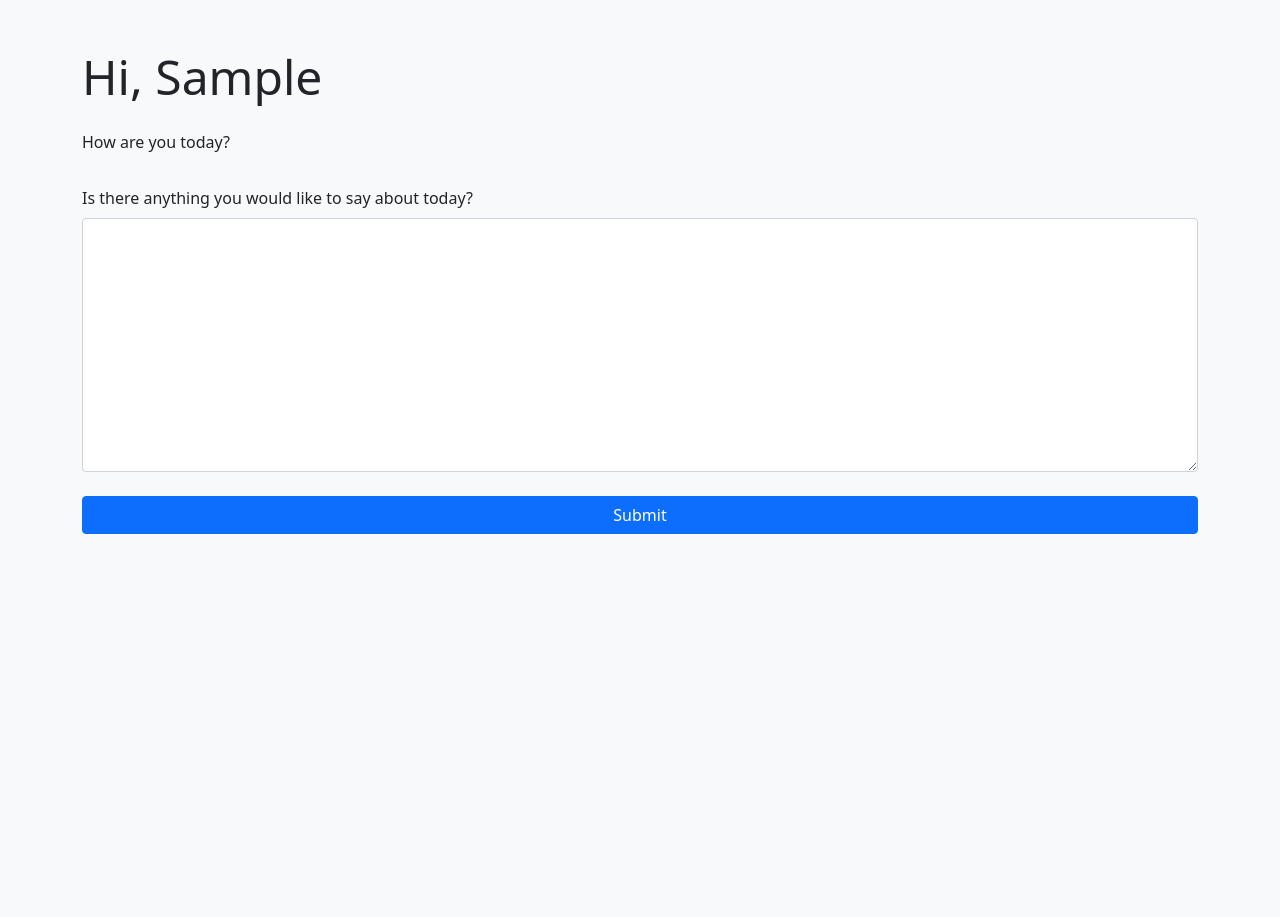
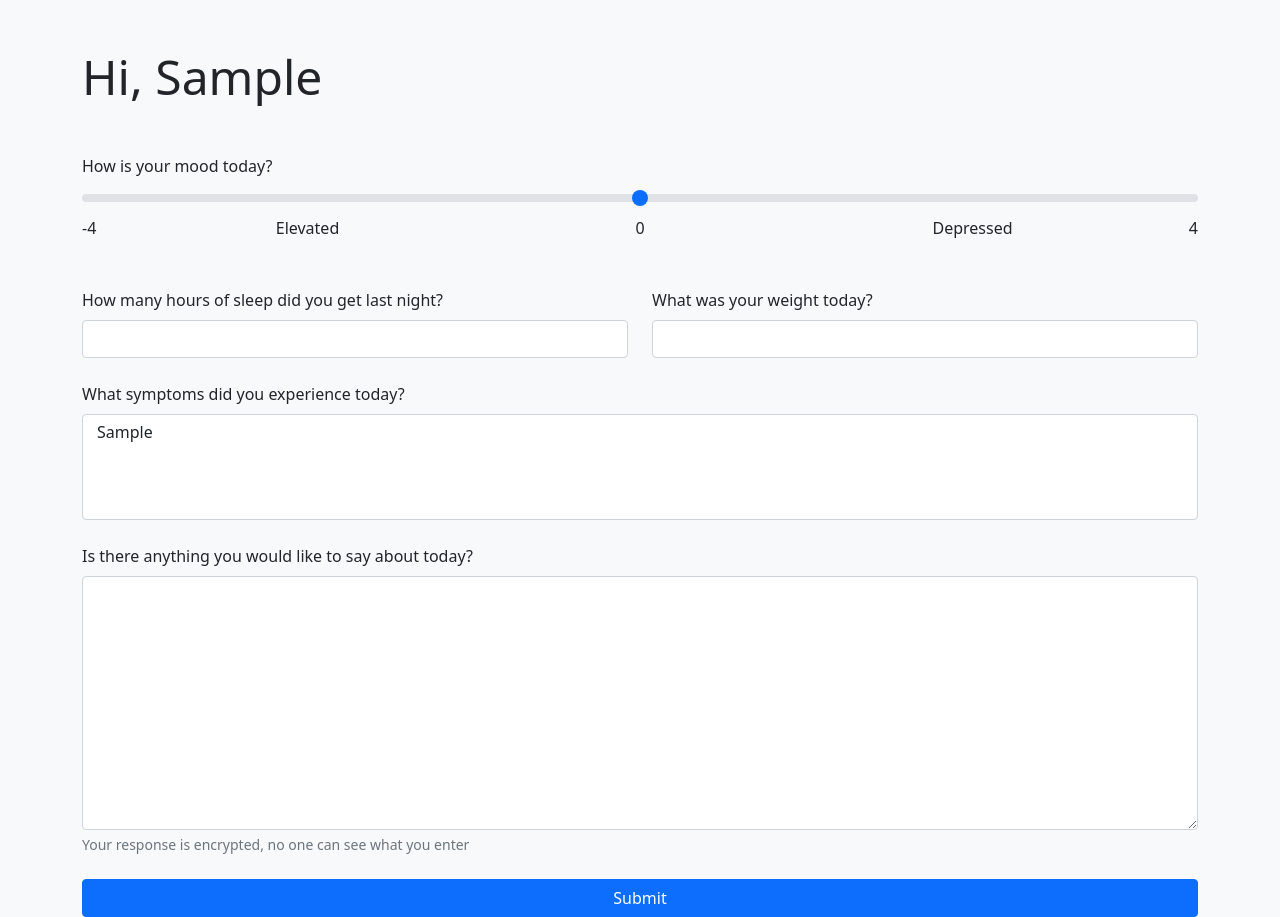
Before and after one commit to RCoff/Mental-Health-Sidekick, a Django app: template templates/response_form.html in a window 1280 px wide. Before the commit the page ends 534 px from the top, so only its background shows below. Run offline with Django 3.2, Linux system fonts and the light colour scheme; tables that the repository leaves empty hold one stand-in row (values such as "Sample post"); the template is opened without the code that fills it: values that come from a table or form of the project are taken from there, most other values are stand-ins (such as "Sample title", 1, 10 or a date in 2020).

Commit message:
Add new fields to interface

```diff
--- a/templates/response_form.html
+++ b/templates/response_form.html
@@ -7,19 +7,68 @@
 
 {% block content %}
     <div class="container-sm mt-5">
-    <div class="mb-4">
+        <div class="mb-5">
             <h1 class="display-5">Hi, {{ user_first_name }}</h1>
         </div>
         <form action="{% url 'form-uuid' survey_id %}" method="post">
             {% csrf_token %}
-        <div class="mb-4">
-            <label for="{{ form.response.id_for_label }}" class="form-label">How are you today?</label>
-            {{ form.response }}
+            <div class="mb-5">
+                <label for="{{ form.mood_response.id_for_label }}" class="form-label">How is your mood today?</label>
+                {{ form.mood_response }}
+                <div class="row">
+                    <div class="col-1 text-start">
+                        -4
+                    </div>
+                    <div class="col-3 text-center">
+                        Elevated
+                    </div>
+                    <div class="col-4 text-center">
+                        0
+                    </div>
+                    <div class="col-3 text-center">
+                        Depressed
+                    </div>
+                    <div class="col-1 text-end">
+                        4
+                    </div>
+                </div>
+{#                <datalist id="mood-steps">#}
+{#                    <option>-4</option>#}
+{#                    <option>-3</option>#}
+{#                    <option>-2</option>#}
+{#                    <option>-1</option>#}
+{#                    <option>0</option>#}
+{#                    <option>1</option>#}
+{#                    <option>2</option>#}
+{#                    <option>3</option>#}
+{#                    <option>4</option>#}
+{#                </datalist>#}
+            </div>
+            <div class="row">
+                <div class="col-6 mb-4">
+                    <label for="{{ form.hours_slept.id_for_label }}" class="form-label">How many hours of sleep did you
+                        get last night?</label>
+                    {{ form.hours_slept }}
+                </div>
+                <div class="col-6 mb-4">
+                    <label for="{{ form.daily_weight.id_for_label }}" class="form-label">What was your weight
+                        today?</label>
+                    {{ form.daily_weight }}
+                </div>
             </div>
             <div class="mb-4">
-            <label for="{{ form.test_response.id_for_label }}" class="form-label">Is there anything you would like to
+                <label for="{{ form.daily_symptoms.id_for_label }}" class="form-label">What symptoms did you experience
+                    today?</label>
+                {{ form.daily_symptoms }}
+            </div>
+            <div class="mb-4">
+                <label for="{{ form.test_response.id_for_label }}" class="form-label">Is there anything you would like
+                    to
                     say about today?</label>
                 {{ form.text_response }}
+                <div class="form-text">
+                    Your response is encrypted, no one can see what you enter
+                </div>
             </div>
             <div class="d-grid gap-2">
                 <button type="submit" class="btn btn-primary btn-block">Submit</button>
--- a/templates/success.html
+++ b/templates/success.html
@@ -31,7 +31,7 @@
 </head>
 <body class="text-center bg-light">
 <div class="form-signin">
-    <h1 class="display-5">You're response has been captured</h1>
+    <h1 class="display-5">Your response has been captured</h1>
     {% if dog_image_url %}
         <p class="lead">Here's a picture of a dog to help brighten your day</p>
         <div>
--- a/text_app/forms.py
+++ b/text_app/forms.py
@@ -5,8 +5,17 @@ from . import models
 class ResponseForm(forms.ModelForm):
     class Meta:
         model = models.ResponseModel
-        fields = ['response', 'text_response']
+        fields = ['mood_response', 'hours_slept', 'daily_weight', 'daily_symptoms', 'text_response']
         widgets = {
-            'response': forms.Select(attrs={'class': 'form-control'}),
+            'mood_response': forms.NumberInput(attrs={'type': 'range',
+                                                      'class': 'form-range',
+                                                      'min': -4,
+                                                      'max': 4,
+                                                      'step': 1,
+                                                      'id': 'mood-range',
+                                                      'list': 'mood-steps'}),
+            'hours_slept': forms.NumberInput(attrs={'class': 'form-control'}),
+            'daily_weight': forms.NumberInput(attrs={'class': 'form-control'}),
+            'daily_symptoms': forms.SelectMultiple(attrs={'class': 'form-control'}),
             'text_response': forms.Textarea(attrs={'class': 'form-control'})
         }
```
Lines whose indentation alone changed are shown as unchanged.
